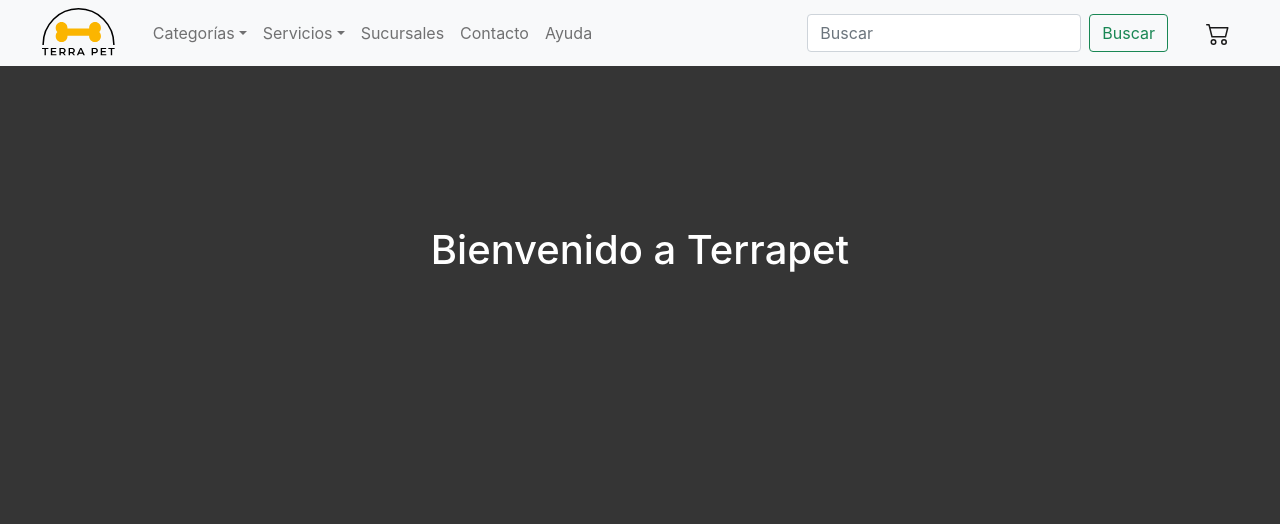
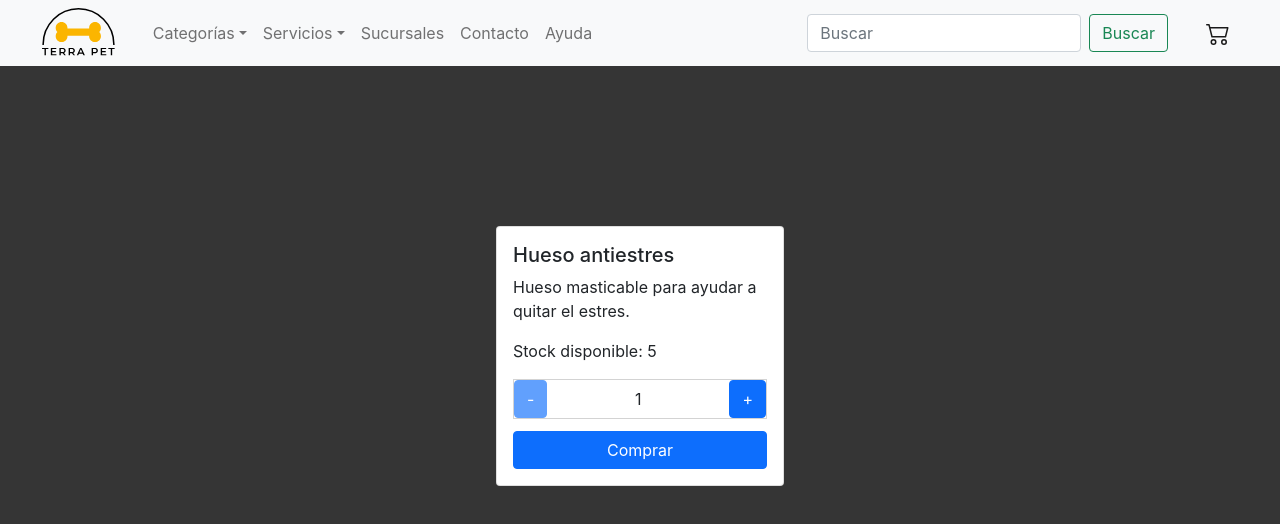
Before and after one commit to JazVictoria/terrapet-victoria, a React (Create React App) app: page / in a window 1280 px wide. Shown: the top 524 px of the page. Built offline with nearby package versions, Linux system fonts and the light colour scheme.

Commit message:
Creacion de itemCount

```diff
--- a/src/App.js
+++ b/src/App.js
@@ -7,7 +7,7 @@ const App = () => {
   return (
     <div className="App">
       <NavBar />
-      <ItemListContainer greeting="Bienvenido a Terrapet"/>
+      <ItemListContainer />
     </div>
   );
 }
--- /dev/null
+++ b/src/components/item-count/ItemCount.css
@@ -0,0 +1,20 @@
+.counter {
+    display: flex;
+    flex-direction: row;
+    width: 100%;
+    justify-content: space-between;
+    border: 1px solid lightgray;
+}
+
+.counter p {
+    width: 60%;
+    display: flex;
+    justify-content: center;
+    align-items: center;
+    margin: 0;
+}
+
+.submit {
+    width: 100%;
+    margin-top: 12px;
+}
--- /dev/null
+++ b/src/components/item-count/ItemCount.jsx
@@ -0,0 +1,28 @@
+import React from 'react';
+import './ItemCount.css';
+
+const ItemCount = ({ itemName, stock, initial, onAdd, onConfirm }) => {
+    //Para esta entrega el componente contendra toda la card
+    //mas adelante se dividira en dos partes: card con detalle - contador
+
+    return (
+        <div className="card" style={{width: "18rem"}} >
+            {/* <img src="..." className="card-img-top" alt="..." /> */}
+            <div className="card-body">
+                <h5 className="card-title">{itemName}</h5>
+                <p className="card-text">Hueso masticable para ayudar a quitar el estres.</p>
+                <p className="card-text">Stock disponible: {stock}</p>
+                <div className="counter">
+                    <button className="btn btn-primary" disabled={initial === 1 || stock === 0} onClick={() => onAdd(-1)}>-</button>
+                    <p>{initial}</p>
+                    <button className="btn btn-primary" disabled={initial >= stock} onClick={() => onAdd(1)}>+</button>
+                </div>
+                <button className="btn btn-primary submit" type="submit" disabled={initial <= 0 || stock === 0} onClick={() => onConfirm(initial)}>Comprar</button>
+            </div>
+        </div>
+
+        //disabled
+    )
+}
+
+export default ItemCount;
--- a/src/components/itemlistcontainer/ItemListContainer.jsx
+++ b/src/components/itemlistcontainer/ItemListContainer.jsx
@@ -1,10 +1,23 @@
-import React from 'react';
+import React, { useState } from 'react';
 import './ItemListContainer.css';
+import ItemCount from '../item-count/ItemCount';
 
-const ItemListContainer = ({ greeting }) => {
+const ItemListContainer = () => {
+    const [stock, setStock] = useState(5);
+    const [initial, setInitial] = useState(1);
+
+    const onAdd = (value) => {
+        setInitial(initial + value);
+    }
+
+    const onConfirm = (value) => {
+        setStock(stock - value);
+        setInitial(1);
+    }
+
     return (
         <div className="greetingContainer">
-            <h1 className="greeting">{greeting}</h1>
+            <ItemCount itemName="Hueso antiestres" stock={stock} initial={initial} onAdd={onAdd} onConfirm={onConfirm}/>
         </div>
     )
 }
```
